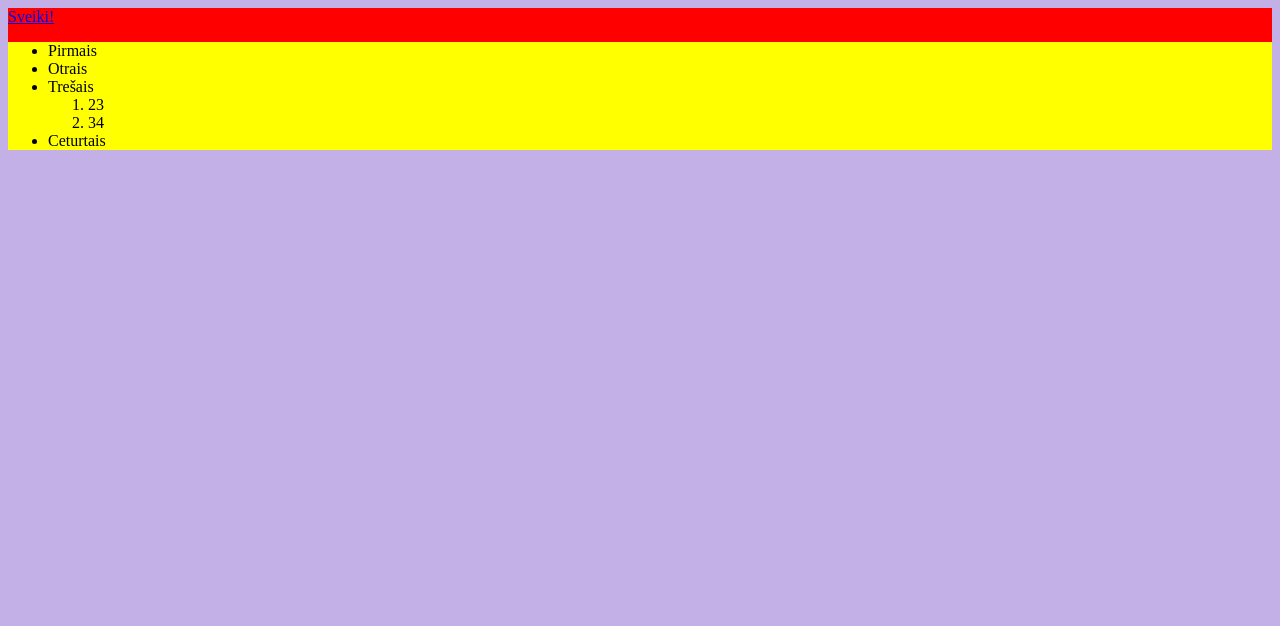
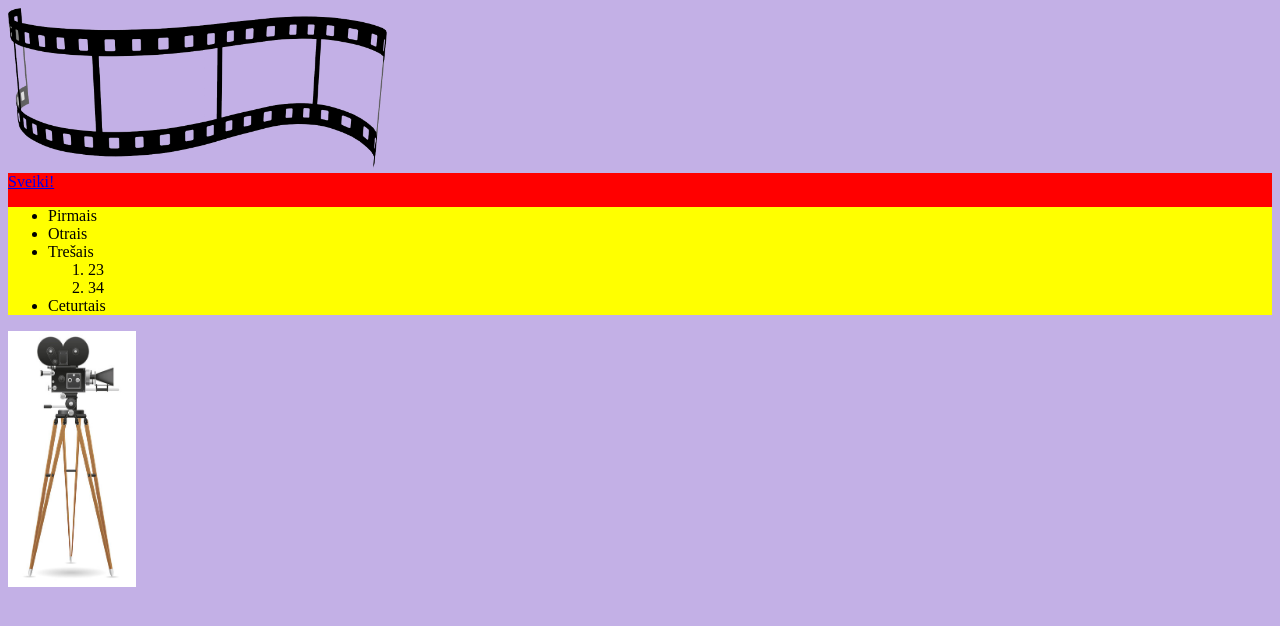
Before and after one commit to AleksandrZelukin/programmesana_II_projekt_1, a plain HTML site: page index.html in a window 1280 px wide. Drawn offline with Linux system fonts and the light colour scheme.

Commit message:
Update index and styles.css

```diff
--- a/index.html
+++ b/index.html
@@ -1,13 +1,14 @@
 <!DOCTYPE html>
 <html lang="lv">
 <head>
-    <link rel="stylesheet" href="styles.css">
+    <link rel="stylesheet" href="styles/styles.css">
     <meta charset="UTF-8">
     <meta http-equiv="X-UA-Compatible" content="IE=edge">
     <meta name="viewport" content="width=device-width, initial-scale=1.0">
     <title>Mācību projekts</title>
 </head>
 <body>
+    <img src="images/film.png" alt="alternatetext">
     <div class="wrapper">
         <a href= "index.html">Sveiki!</a><br>
 
@@ -28,7 +29,7 @@
         </div>
 
     </div>
-
+<img src="images/camera.jpg" style="width:128px;height:256px;">
 
 </body>
 </html>
--- a/styles.css
+++ b/styles/styles.css
@@ -7,8 +7,9 @@ body {
   p {
     color: red;
   }
-
-
+  img {
+    width: 30%;
+  }
 
 .wrapper
 {
```
Also changed, not shown: images/camera.jpg (added), images/film.png (added).
